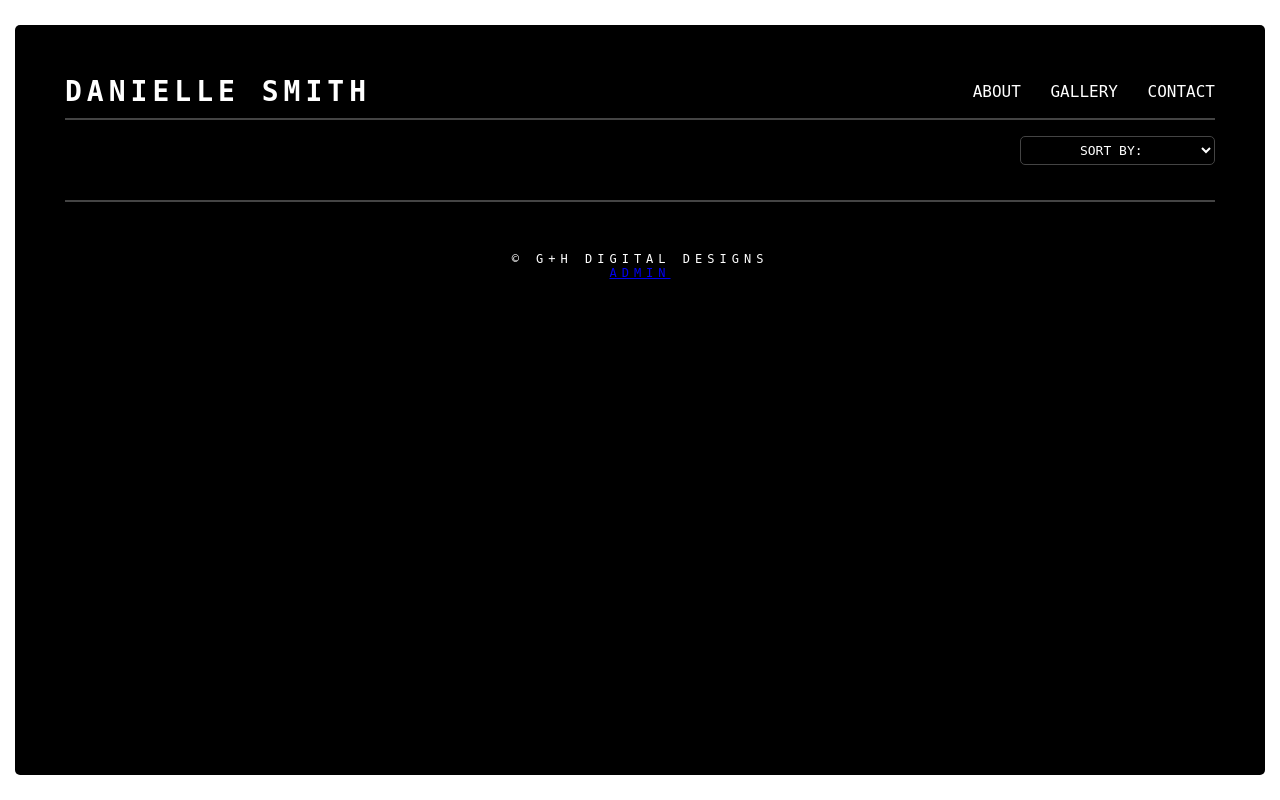
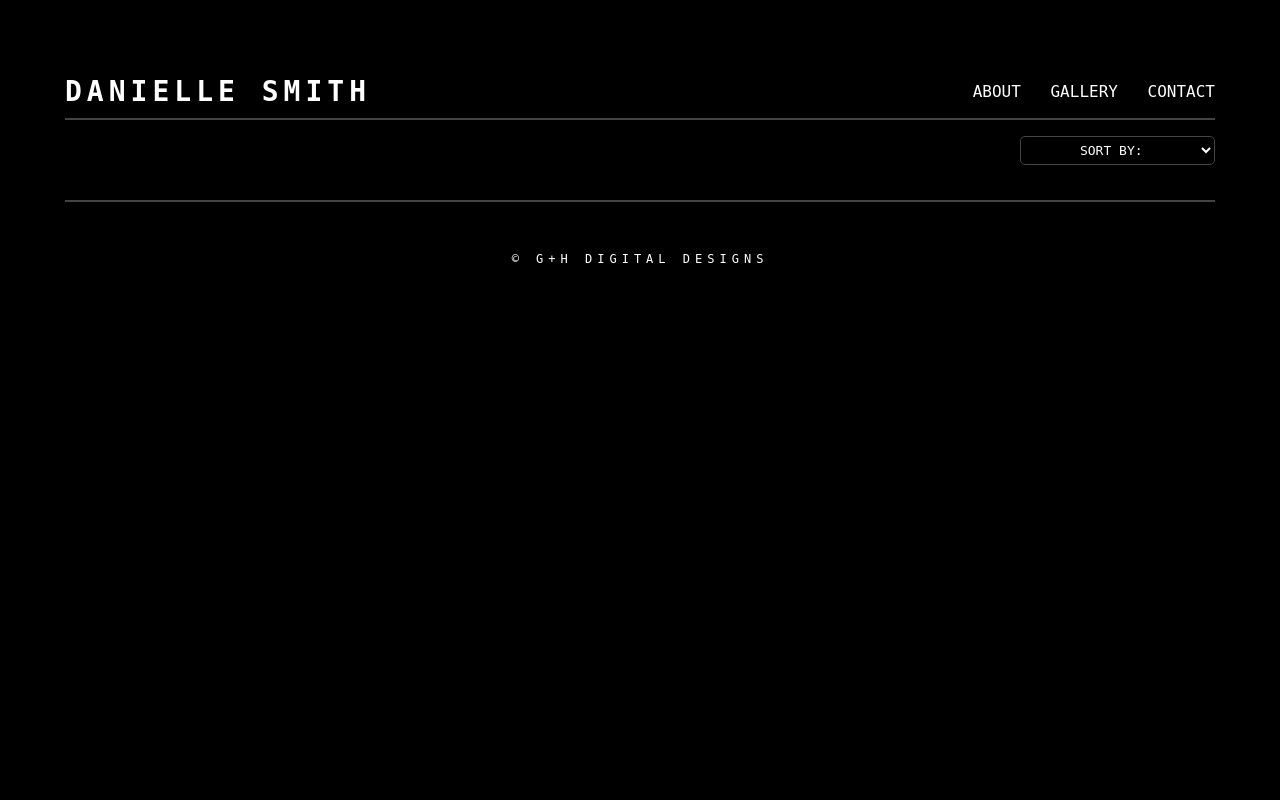
Before and after one commit to heatherjholt/Danielle_Smith_Artwork, a Flask app: page / in a window 1280 px wide. Run offline with Flask 3, Linux system fonts and the light colour scheme; data that the repository does not hold is empty; parts of the project's set-up code (start-up, migrations or seed data) failed here and were passed over; some libraries are stand-ins or nearby versions.

Commit message:
removed admin link, changed color behind main container

```diff
--- a/static/style.css
+++ b/static/style.css
@@ -6,13 +6,13 @@
 body {
     margin: 0;
     padding: 0;
-    background: #fff;
+    background: #000; /*background behind page container*/
     font-family: "Inconsolata", monospace;
     color: #fff;
 }
 
 .container {
-    background: #000;
+    background: #000; /*page container background*/
     margin: 25px 15px;
     padding: 50px;
     border-radius: 5px; /*rounded corners!*/
@@ -68,12 +68,12 @@ body {
 
 .gallery-grid {
     display: grid;
-    grid-template-columns: repeat(auto-fit, minmax(330px, 1fr)); /*if you want them bigger/smaller in grid view just change the first minmax argument*/
+    grid-template-columns: repeat(auto-fit, minmax(230px, 1fr));
     gap: 10px;
 }
 
 .gallery-grid.single {
-    grid-template-columns: minmax(330px, 420px); /*fix for when its single pic and not enough showing*/
+    grid-template-columns: minmax(230px, 420px); /*fix for when its single pic and not enough showing*/
 }
 .gallery-section.single .artwork-thumb {
   width: 100%;
--- a/templates/index.html
+++ b/templates/index.html
@@ -64,7 +64,7 @@
 
         <footer class="footer">
             <span>&copy; G+H Digital Designs</span>
-            <a class="admin-link" href="{{ url_for('admin_dashboard') }}">ADMIN</a>
+            <!-- <a class="admin-link" href="{{ url_for('admin_dashboard') }}">ADMIN</a> -->
 
         </footer>
         <!--end of footer-->
```
